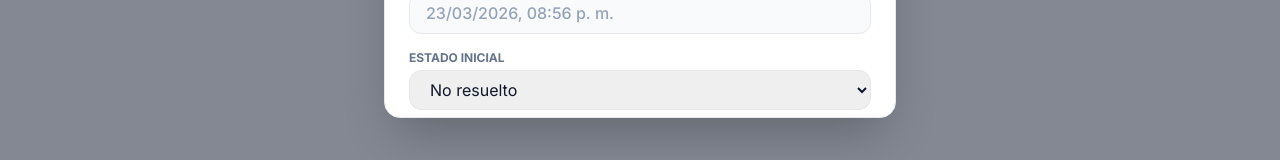
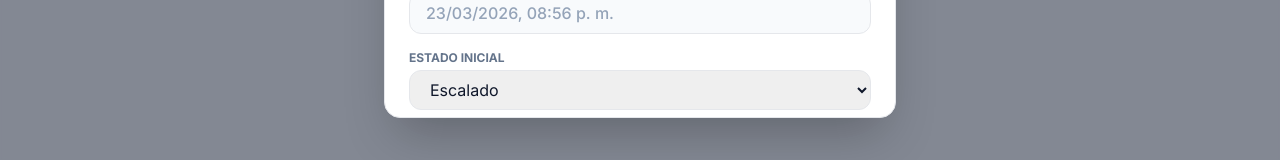
Before and after one commit to EXCALIBUR972/Finance-Helpdesk, a Next.js app: page /dashboard in a window 1280 px wide. Both pictures are taken after a click on the button "+ Nuevo Ticket". Shown: the part 633-793 px from the top of the page. Built offline with nearby package versions, Linux system fonts and the light colour scheme; no server answers; the database is empty.

Commit message:
Actualizados estados: 'No resuelto' -> 'Escalado' y añadido 'Desarrollo'

```diff
--- a/src/app/api/webhook/hitbot/route.ts
+++ b/src/app/api/webhook/hitbot/route.ts
@@ -44,7 +44,7 @@ export async function POST(request: Request) {
       .from('casos')
       .select('*')
       .eq('id_cliente', cliente!.id_cliente)
-      .in('status', ['No resuelto', 'Pendiente'])
+      .in('status', ['Escalado', 'Pendiente'])
       .single();
 
     if (caseError && caseError.code !== 'PGRST116') {
@@ -64,7 +64,7 @@ export async function POST(request: Request) {
         .insert([{
           numero_radicado: numeroRadicado,
           id_cliente: cliente!.id_cliente,
-          status: 'No resuelto',
+          status: 'Escalado',
           nivel_actual: 'L1',
           titulo: 'Solicitud vía WhatsApp'
         }])
--- a/src/app/dashboard/page.tsx
+++ b/src/app/dashboard/page.tsx
@@ -74,7 +74,7 @@ export default function Dashboard() {
       .order('fecha_creacion', { ascending: false });
 
     if (statusFilter === 'Activos') {
-      query = query.in('status', ['No resuelto', 'Pendiente']);
+      query = query.in('status', ['Escalado', 'Pendiente', 'Desarrollo']);
     } else if (statusFilter !== 'Todos') {
       query = query.eq('status', statusFilter);
     }
@@ -168,9 +168,10 @@ export default function Dashboard() {
                 value={statusFilter}
                 onChange={(e) => setStatusFilter(e.target.value)}
               >
-                <option value="Activos">Ver Activos (Nuevos/Pte)</option>
-                <option>No resuelto</option>
+                <option value="Activos">Ver Activos (Esc/Pte/Des)</option>
+                <option>Escalado</option>
                 <option>Pendiente</option>
+                <option>Desarrollo</option>
                 <option>Resuelto</option>
                 <option>Todos</option>
               </select>
@@ -293,6 +294,7 @@ export default function Dashboard() {
                       <span className={`px-2 py-0.5 rounded-full text-[8px] font-black uppercase tracking-widest shadow-sm ${
                         ticket.status === 'Resuelto' ? 'bg-emerald-100 text-emerald-700' :
                         ticket.status === 'Pendiente' ? 'bg-amber-100 text-amber-700' :
+                        ticket.status === 'Desarrollo' ? 'bg-indigo-100 text-indigo-700' :
                         'bg-rose-100 text-rose-700'
                       }`}>
                         {ticket.status}
--- a/src/app/ticket/[id]/page.tsx
+++ b/src/app/ticket/[id]/page.tsx
@@ -150,6 +150,7 @@ export default function TicketDetail() {
           <span className={`px-3 py-1 rounded-full text-[10px] font-black uppercase tracking-wider ${
             ticket.status === 'Resuelto' ? 'bg-green-100 text-green-700' :
             ticket.status === 'Pendiente' ? 'bg-amber-100 text-amber-700' :
+            ticket.status === 'Desarrollo' ? 'bg-indigo-100 text-indigo-700' :
             'bg-red-100 text-red-700'
           }`}>
             {ticket.status}
@@ -265,13 +266,15 @@ export default function TicketDetail() {
                     className={`px-4 py-2 rounded-xl text-[10px] font-black uppercase tracking-widest outline-none shadow-sm transition-colors border ${
                       nextStatus === 'Resuelto' ? 'bg-emerald-50 border-emerald-200 text-emerald-700' :
                       nextStatus === 'Pendiente' ? 'bg-amber-50 border-amber-200 text-amber-700' :
+                      nextStatus === 'Desarrollo' ? 'bg-indigo-50 border-indigo-200 text-indigo-700' :
                       'bg-rose-50 border-rose-200 text-rose-700'
                     }`}
                     value={nextStatus}
                     onChange={(e) => setNextStatus(e.target.value)}
                   >
-                    <option value="No resuelto">No resuelto</option>
+                    <option value="Escalado">Escalado</option>
                     <option value="Pendiente">Pendiente</option>
+                    <option value="Desarrollo">Desarrollo</option>
                     <option value="Resuelto">Resuelto</option>
                   </select>
                 </div>
--- a/src/components/ManualTicketModal.tsx
+++ b/src/components/ManualTicketModal.tsx
@@ -14,7 +14,7 @@ export default function ManualTicketModal({ isOpen, onClose, onSuccess }: { isOp
     descripcion: '',
     id_cliente: '',
     nivel_actual: 'L1',
-    status: 'No resuelto',
+    status: 'Escalado',
     contact_name: '',
     contact_email: '',
     contact_phone: '',
@@ -81,7 +81,7 @@ export default function ManualTicketModal({ isOpen, onClose, onSuccess }: { isOp
       onClose();
       setFormData({
         titulo: '', descripcion: '', id_cliente: '', nivel_actual: 'L1',
-        status: 'No resuelto',
+        status: 'Escalado',
         contact_name: '', contact_email: '', contact_phone: ''
       });
     } catch (error: any) {
@@ -237,8 +237,9 @@ export default function ManualTicketModal({ isOpen, onClose, onSuccess }: { isOp
                 value={formData.status}
                 onChange={e => setFormData({...formData, status: e.target.value})}
               >
-                <option value="No resuelto">No resuelto</option>
+                <option value="Escalado">Escalado</option>
                 <option value="Pendiente">Pendiente</option>
+                <option value="Desarrollo">Desarrollo</option>
                 <option value="Resuelto">Resuelto</option>
               </select>
             </div>
```
